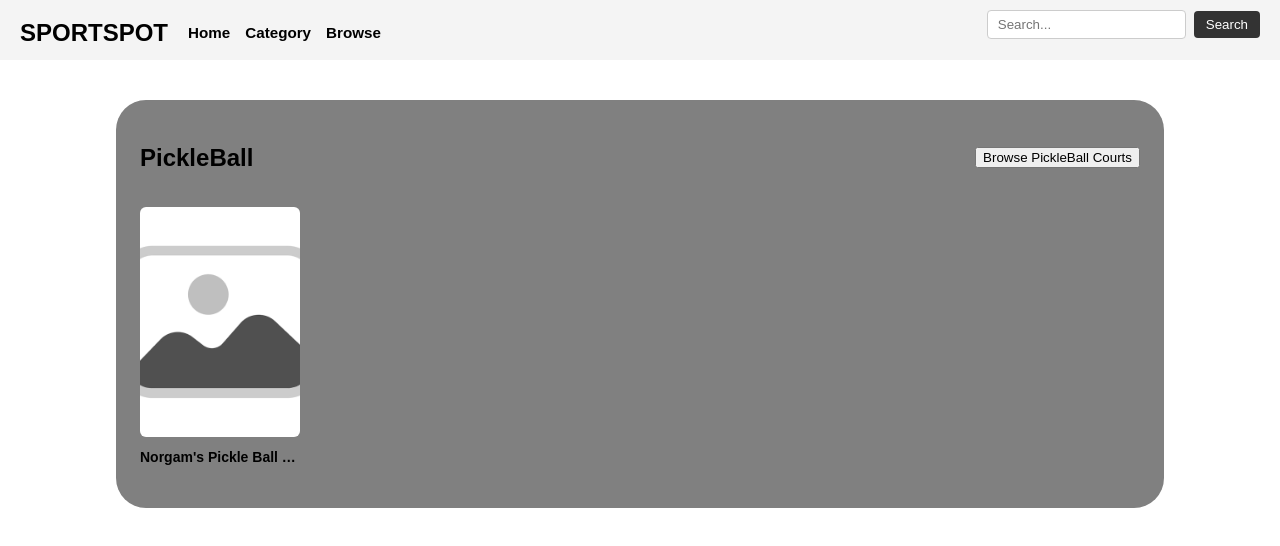
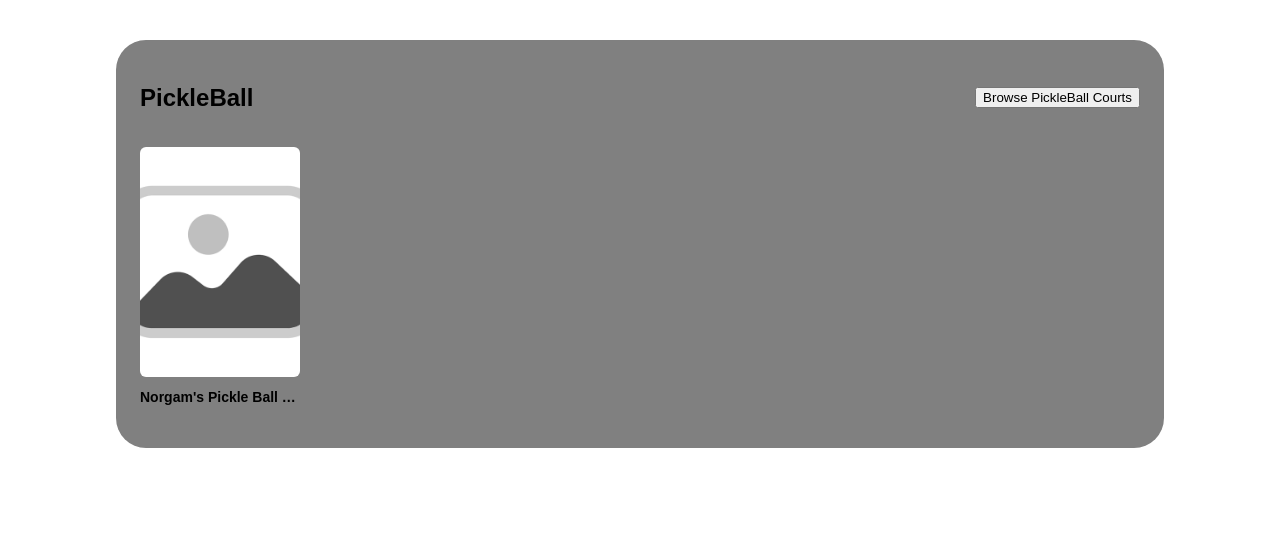
Before and after one commit to LuhaNgTubig/SportSpot, a plain HTML site: page Browse.html in a window 1280 px wide. Drawn offline with Linux system fonts and the light colour scheme.

Commit message:
Update Browse.html

```diff
--- a/Browse.html
+++ b/Browse.html
@@ -14,7 +14,7 @@
 </head>
 
 <body>
-	<object class="shared-header" data="header.html" type="text/html"></object>
+
 
 	<section class="sport-type">
     		<!-- Top Row: Section Heading and Button -->
```
